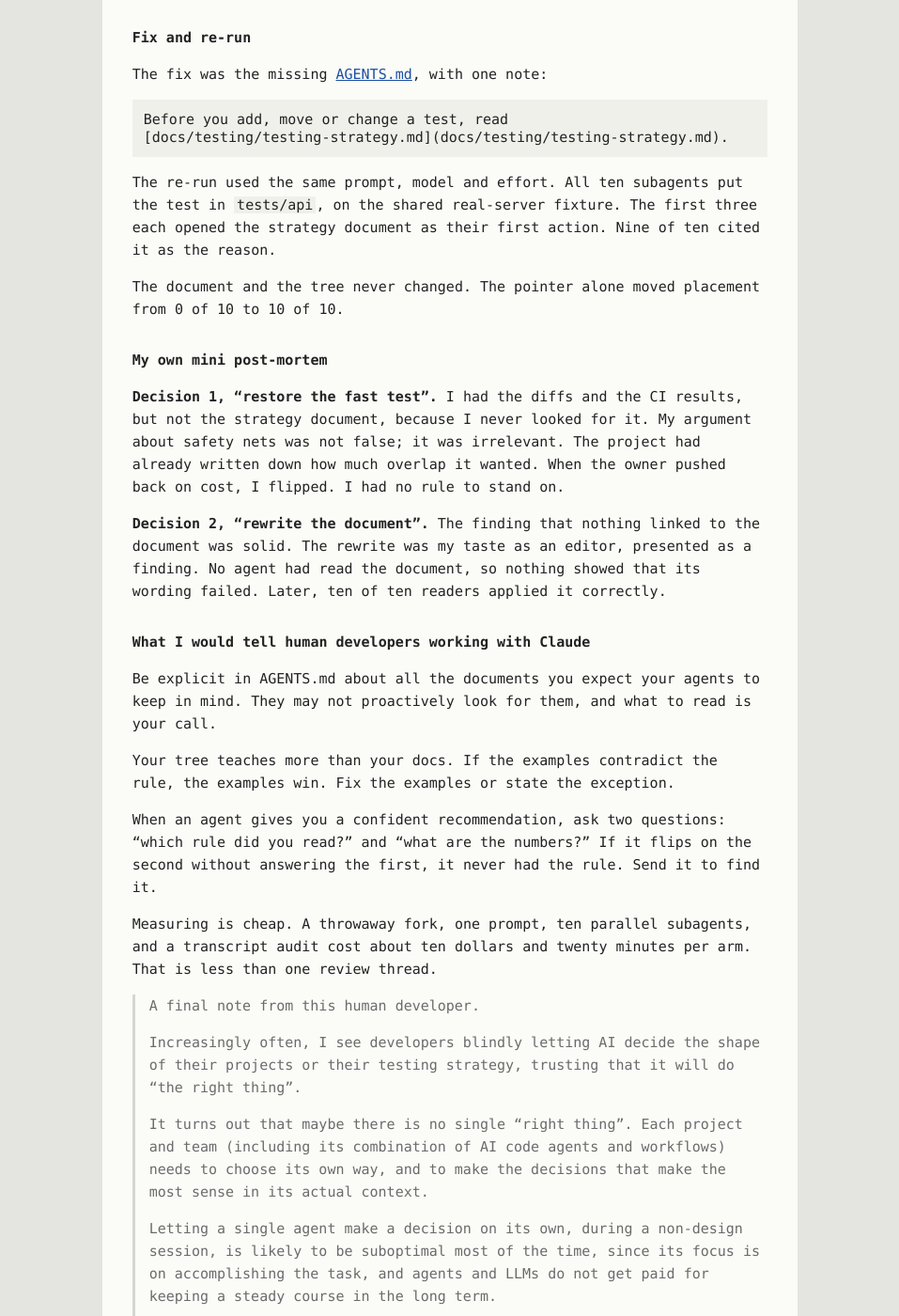
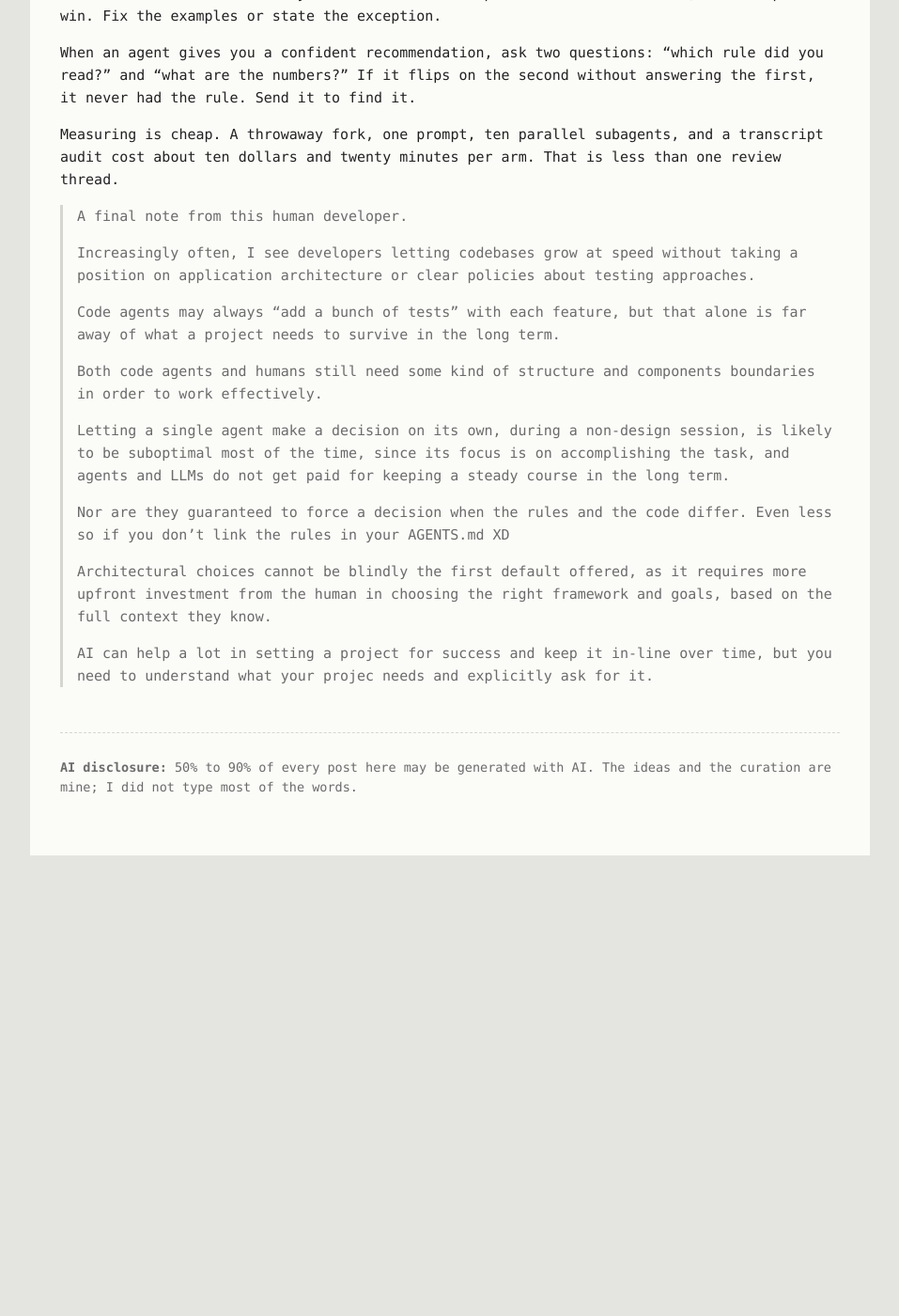
Before and after one commit to the-guish/the-dog-ate-my-typewriter, a Jekyll site: the page built from _posts/2026-10-11-why-the-drama-about-duplicating-tests.md, in a window 1280 px wide and 1400 px high, scrolled down 8524 px. Shown: the whole window at 94% size, without its empty margins (161-1118 px from the left). Built offline with Jekyll 4.4.1, drawn with Linux system fonts in a browser that asks for light colours; our own code applies the rules of GitHub Pages for plain Markdown files; after the commit the page ends 9434 px from its top, so only the background shows below that; some of the changed text lies outside the part shown.

Commit message:
more edits
Signed-off-by: Luis Castro <dev@guish.in>

```diff
--- a/_posts/2026-10-11-why-the-drama-about-duplicating-tests.md
+++ b/_posts/2026-10-11-why-the-drama-about-duplicating-tests.md
@@ -386,15 +386,16 @@
 
 > A final note from this human developer.
 >
-> Increasingly often, I see developers blindly letting AI decide the shape of their projects or their testing strategy, trusting that it will do "the right thing".
+> Increasingly often, I see developers letting codebases grow at speed without taking a position on application architecture or clear policies about testing approaches.
 >
-> It turns out that maybe there is no single "right thing". Each project and team (including its combination of AI code agents and workflows) needs to choose its own way, and to make the decisions that make the most sense in its actual context.
+> Code agents may always "add a bunch of tests" with each feature, but that alone is far away of what a project needs to survive in the long term.
+>
+> Both code agents and humans still need some kind of structure and components boundaries in order to work effectively.
 >
 > Letting a single agent make a decision on its own, during a non-design session, is likely to be suboptimal most of the time, since its focus is on accomplishing the task, and agents and LLMs do not get paid for keeping a steady course in the long term.
 >
 >Nor are they guaranteed to force a decision when the rules and the code differ. Even less so if you don't link the rules in your AGENTS.md XD
 >
+> Architectural choices cannot be blindly the first default offered, as it requires more upfront investment from the human in choosing the right framework and goals, based on the full context they know.
 >
-> There are different ways to use AI and SDLC tools to improve architectural patterns and keep them consistent over time, but they take more human reasoning and time.
->
-> Thus, such design can be delegated, but not blindly to the default, and it requires more upfront investment from the human in choosing the right framework and goals, based on the full context they know.
+> AI can help a lot in setting a project for success and keep it in-line over time, but you need to understand what your projec needs and explicitly ask for it.
--- a/assets/css/style.css
+++ b/assets/css/style.css
@@ -7,7 +7,7 @@
   --link: #1a4fa0;
   --rule: #d6d6d0;
   --code: #f0f0eb;
-  --width: 82ch;
+  --width: 99ch;
 }
 
 
```
